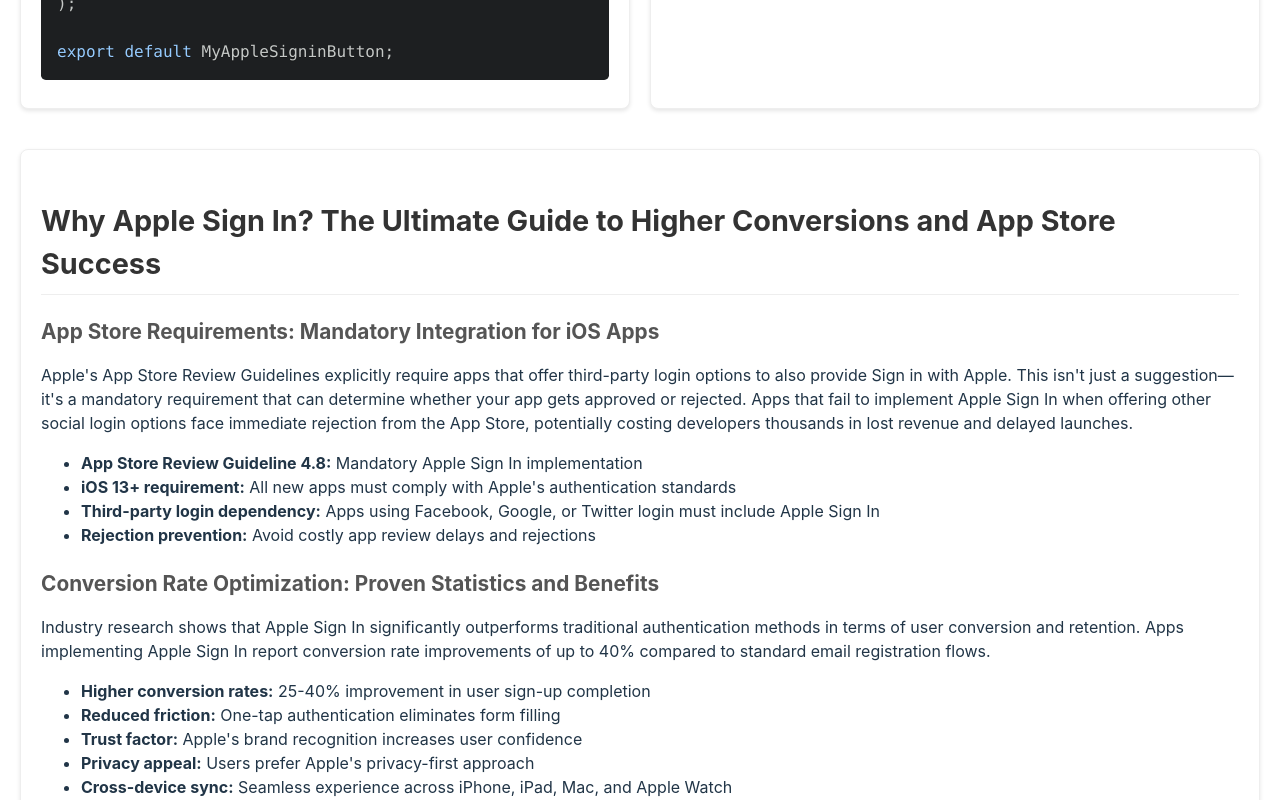
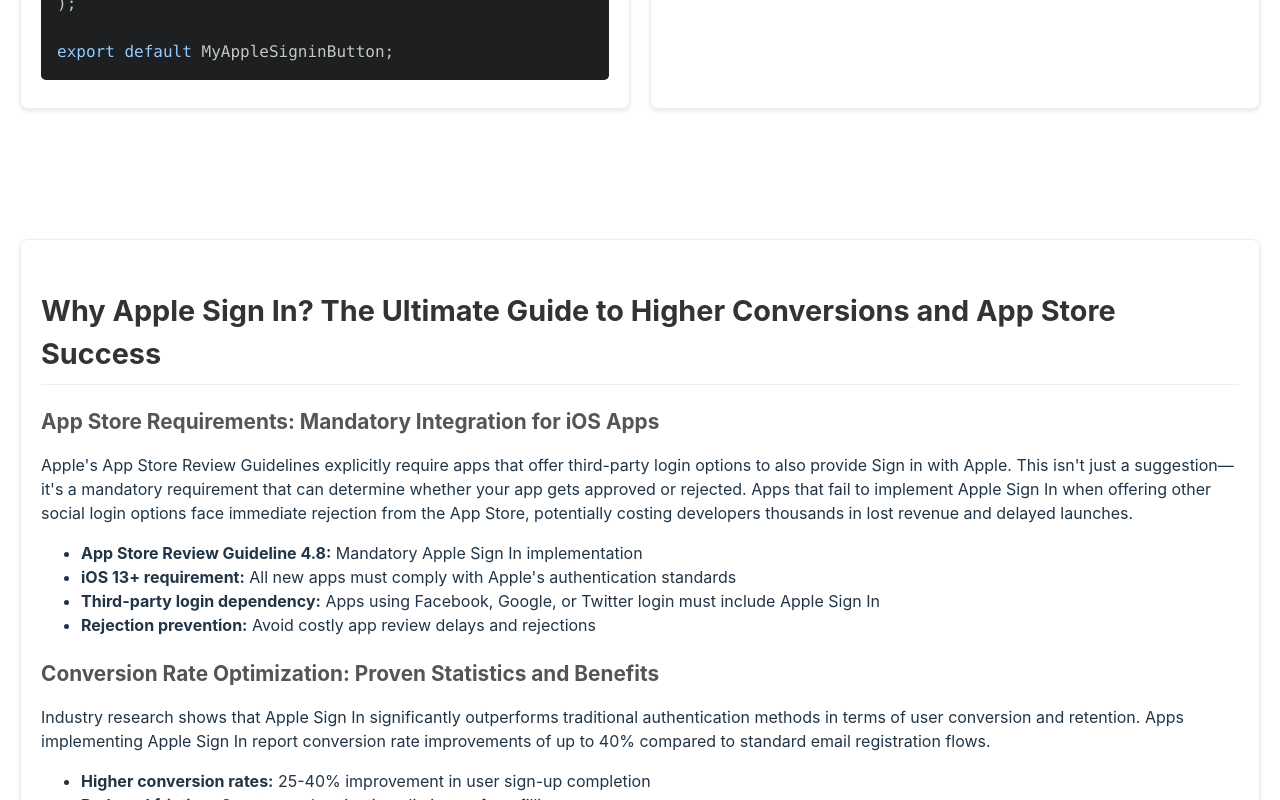
Before and after one commit to a-tokyo/react-apple-signin-auth, a React (Vite) app in the folder demo/: page / in a window 1280 px wide. Shown: the part 1000-1800 px from the top of the page. Built offline with nearby package versions, Linux system fonts and the light colour scheme.

Commit message:
:bug: fix demo

```diff
--- a/demo/src/components/Demo/Demo.css
+++ b/demo/src/components/Demo/Demo.css
@@ -62,6 +62,11 @@ header {
 .header-content {
   text-align: left;
   flex-basis: calc(50% - var(--spacing-sm));
+}
+.header-side {
+  flex-basis: calc(50% - var(--spacing-sm));
+  overflow: hidden;
+  max-height: 141px;
 }
 
 .header-content h1 {
@@ -300,22 +305,6 @@ footer {
   text-align: center;
 }
 
-/* Ad Container */
-.ad-container {
-  margin: 0;
-  flex-shrink: 0;
-  flex-basis: calc(50% - var(--spacing-sm));
-  overflow: hidden;
-  display: flex;
-  justify-content: center;
-  align-items: center;
-}
-
-.ad-container-horizontal {
-  max-width: 100%;
-  overflow: hidden;
-}
-
 /* Responsive Design */
 @media (max-width: 768px) {
   header {
@@ -329,12 +318,6 @@ footer {
     flex-basis: auto;
     width: 100%;
   }
-
-  header .ad-container {
-    margin: 0;
-    width: 100%;
-    flex-basis: auto;
-  }
 }
 
 /* UI Buttons Row */
@@ -344,3 +327,8 @@ footer {
   justify-content: space-between;
   margin-bottom: var(--spacing-lg);
 }
+
+.ad-container {
+  /* width: 100%; */
+  height: 90px;
+}
--- a/demo/src/components/Demo/Demo.tsx
+++ b/demo/src/components/Demo/Demo.tsx
@@ -1,9 +1,10 @@
-import { useState, useEffect } from 'react';
+import { useState, useEffect, useRef } from 'react';
 import { Prism as SyntaxHighlighter } from 'react-syntax-highlighter';
 import { atomDark } from 'react-syntax-highlighter/dist/esm/styles/prism';
 
 import pkgJson from '../../../../package.json';
-import AppleSigninButton from '../../../../src/AppleSigninButton/AppleSigninButton.jsx';
+// @ts-ignore
+import AppleSigninButton from '../../../../src/AppleSigninButton/AppleSigninButton';
 
 import './Demo.css';
 
@@ -22,10 +23,34 @@ interface GoogleAdProps {
 }
 
 const GoogleAd = ({ format = 'auto', adSlot, className = '' }: GoogleAdProps) => {
+  useEffect(() => {
+    const pushAd = () => {
+      try {
+        const adsbygoogle = window.adsbygoogle || [];
+        adsbygoogle.push({});
+      } catch (err) {
+        console.error('Error pushing ad:', err);
+      }
+    };
+
+    // If the script is already loaded
+    if (window.adsbygoogle) {
+      pushAd();
+    } else {
+      // Wait for script to load
+      const scriptElement = document.querySelector('script[src*="pagead2.googlesyndication.com/pagead/js/adsbygoogle.js"]');
+      if (scriptElement) {
+        scriptElement.addEventListener('load', pushAd);
+        return () => scriptElement.removeEventListener('load', pushAd);
+      }
+    }
+  }, []);
+
   return (
     <div className={`ad-container ${className}`.trim()}>
       <ins
         className="adsbygoogle"
+        style={{ display: 'block' }}
         data-ad-client="ca-pub-5266987079964279"
         data-ad-slot={adSlot}
         data-ad-format={format}
@@ -120,7 +145,9 @@ export default MyAppleSigninButton;
           <h1>{pkgJson.name}</h1>
           <p>{pkgJson.description}</p>
         </div>
-        <GoogleAd adSlot="8959679920" />
+        <div className="header-side">
+          <GoogleAd adSlot="8959679920" />
+        </div>
       </header>
       <div className="container">
         <section>
@@ -358,7 +385,7 @@ export default MyAppleSigninButton;
           </div>
         </section>
       </div>
-      <GoogleAd adSlot="9923910253" className="ad-container-horizontal" />
+      <GoogleAd adSlot="9923910253" />
       <div className="container">
         <section>
           <h2>
@@ -905,7 +932,7 @@ export const verifyAppleToken = async (idToken, user) => {
           </ul>
         </section>
       </div>
-      <GoogleAd adSlot="1999002989" className="ad-container-horizontal" />
+      <GoogleAd adSlot="1999002989" />
       <footer>
         Built with{' '}
         <span role="img" aria-label="love">
```
